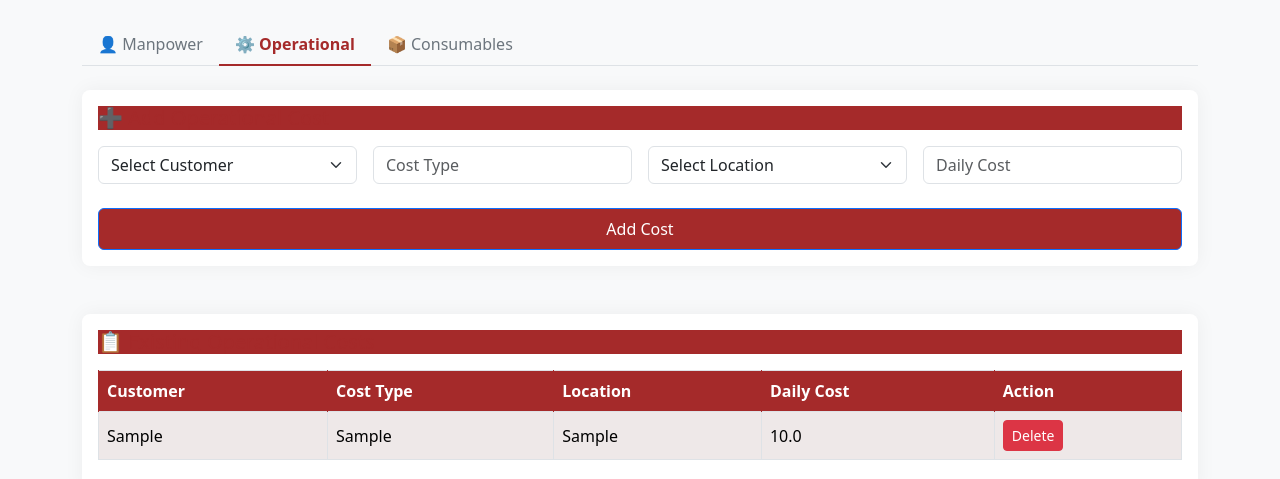
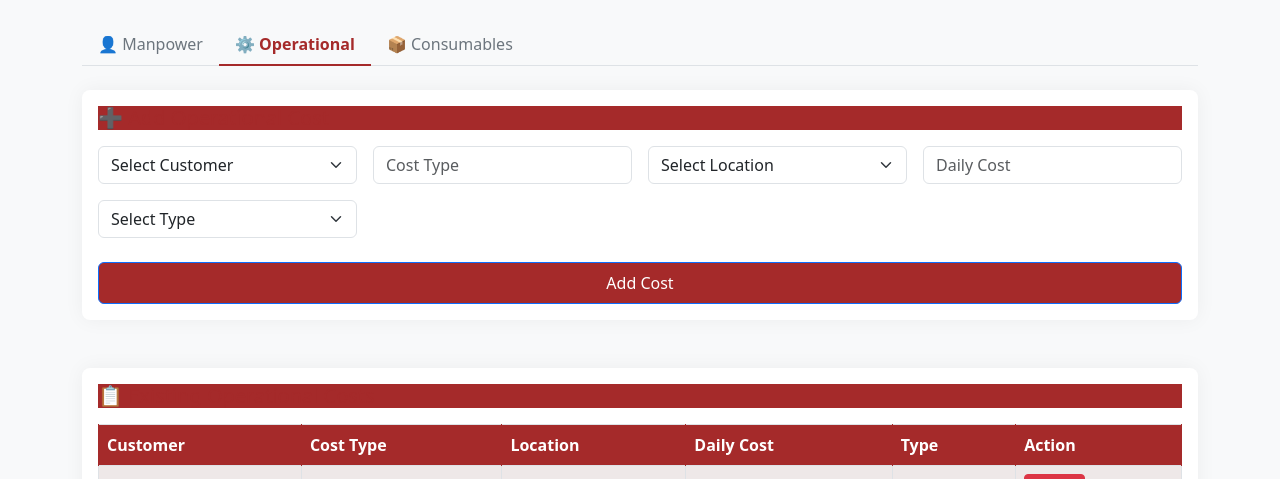
Before and after one commit to ashish86git/p-l-l, a Flask app: page /master in a window 1280 px wide, after a click on "⚙️ Operational". Shown: the part 388-867 px from the top of the page. Run offline with Flask 3, Linux system fonts and the light colour scheme; tables that the repository leaves empty hold one stand-in row (values such as "Sample post").

Commit message:
Add files via upload

```diff
--- a/templates/master.html
+++ b/templates/master.html
@@ -249,10 +249,12 @@
                                     <option value="">Select Customer</option>
                                 </select>
                             </div>
+
                             <div class="col-md-3">
                                 <label for="operational_cost_type" class="form-label visually-hidden">Cost Type</label>
                                 <input type="text" name="cost_type" id="operational_cost_type" class="form-control" placeholder="Cost Type" required>
                             </div>
+
                             <div class="col-md-3">
                                 <label for="operational_location" class="form-label visually-hidden">Location</label>
                                 <select name="location" id="operational_location" class="form-select form-location" required>
@@ -260,10 +262,22 @@
                                     {% for loc in locations %}<option value="{{ loc }}">{{ loc }}</option>{% endfor %}
                                 </select>
                             </div>
+
                             <div class="col-md-3">
                                 <label for="operational_daily_cost" class="form-label visually-hidden">Daily Cost</label>
                                 <input type="number" step="0.01" name="daily_cost" id="operational_daily_cost" class="form-control" placeholder="Daily Cost" required>
                             </div>
+
+                            <!-- 👇 Type dropdown -->
+                            <div class="col-md-3">
+                                <label for="operational_type" class="form-label visually-hidden">Type</label>
+                                <select name="type" id="operational_type" class="form-select">
+                                    <option value="">Select Type</option>
+                                    <option value="Cost">Cost</option>
+                                    <option value="Revenue">Revenue</option>
+                                </select>
+                            </div>
+
                             <div class="col-12 mt-4">
                                 <button type="submit" class="btn btn-primary w-100 py-2">Add Cost</button>
                             </div>
@@ -283,6 +297,7 @@
                                     <th>Cost Type</th>
                                     <th>Location</th>
                                     <th>Daily Cost</th>
+                                    <th>Type</th>
                                     <th>Action</th>
                                 </tr>
                             </thead>
@@ -293,6 +308,7 @@
                                     <td>{{ op.cost_type }}</td>
                                     <td>{{ op.location }}</td>
                                     <td>{{ op.daily_cost }}</td>
+                                    <td>{{ op.type_  }}</td>
                                     <td>
                                         <a href="{{ url_for('delete_entry', category='operational', index=op.id) }}" class="btn btn-sm btn-danger">Delete</a>
                                     </td>
@@ -304,6 +320,7 @@
                 </div>
             </div>
         </div>
+
 
         <div class="tab-pane fade" id="consumables" role="tabpanel" aria-labelledby="consumables-tab">
             <div class="card mb-5">
```
